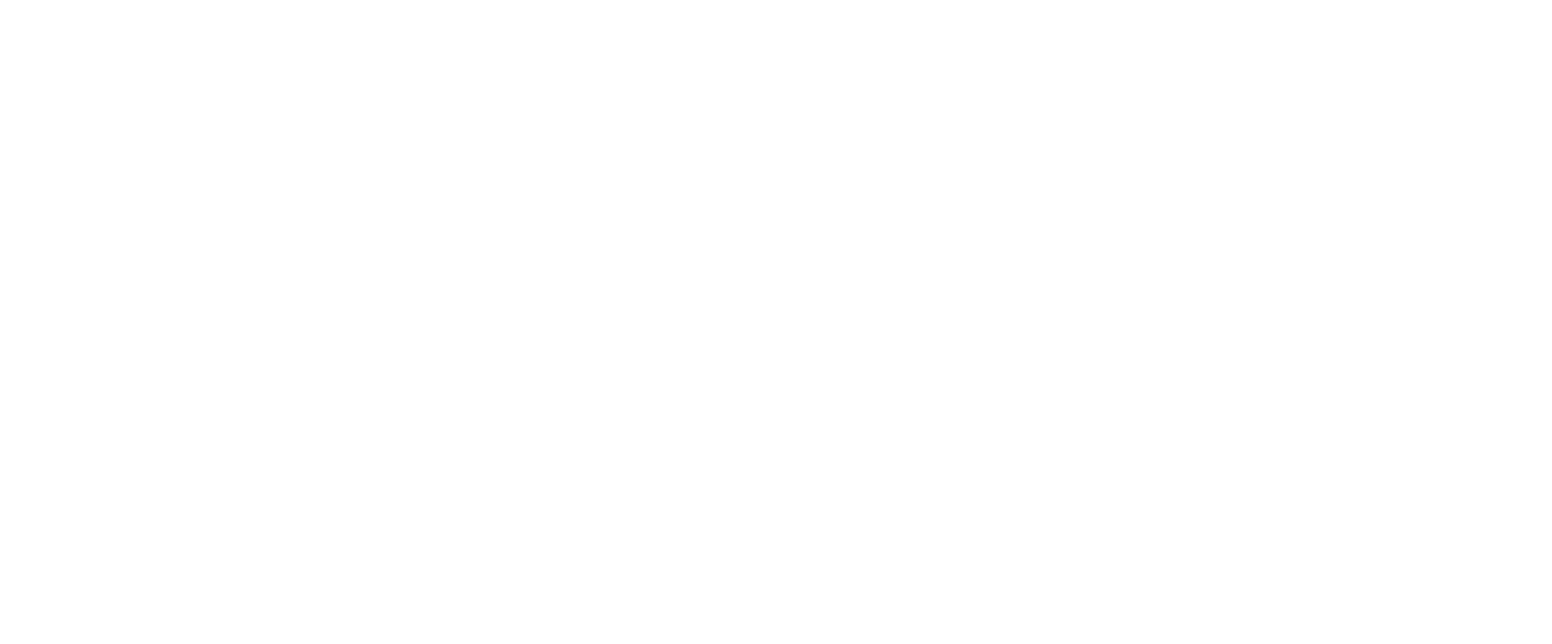
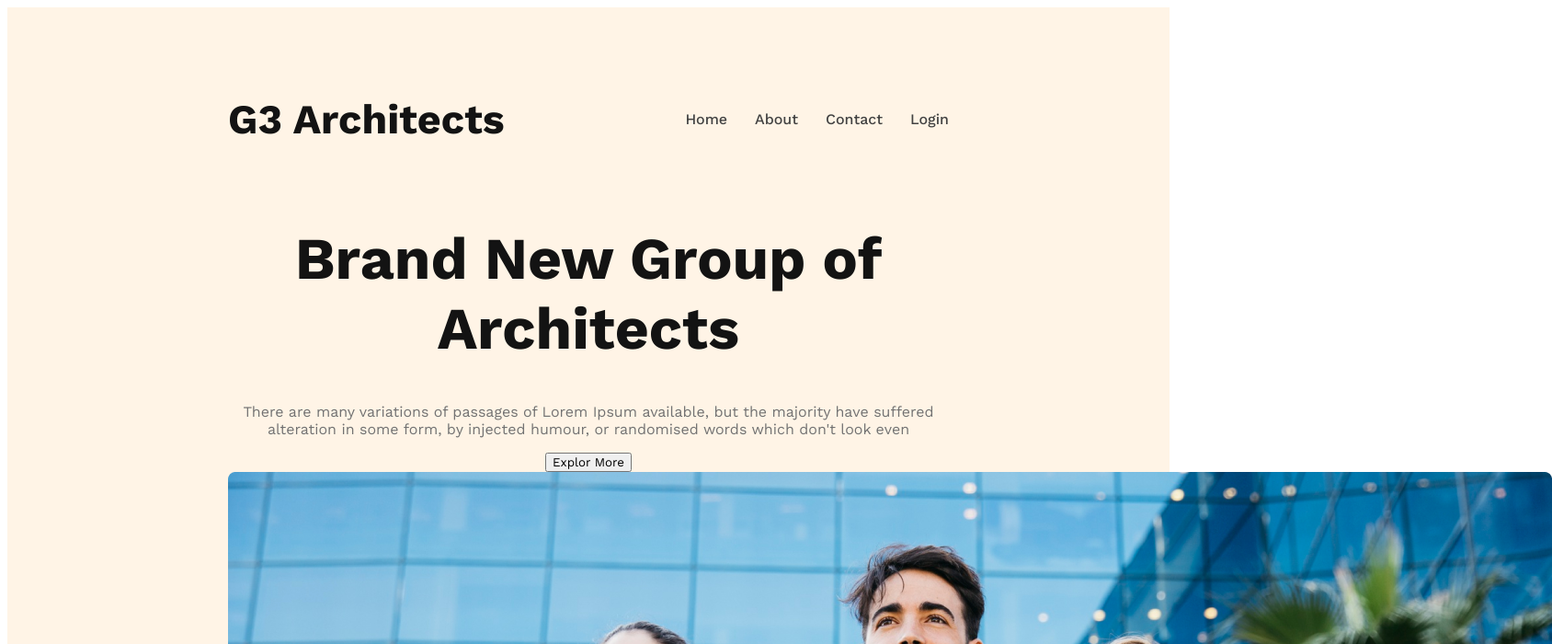
Before and after one commit to kamrul-CSE-official/G3-Architects, a plain HTML site: page index.html in a window 1280 px wide. Shown: the top 700 px of the page at 92% size, 1688 px wide, since content can reach past the window. Drawn offline with nearby package versions, Linux system fonts and the light colour scheme.

Commit message:
Banner content added

```diff
--- a/index.html
+++ b/index.html
@@ -5,12 +5,32 @@
     <meta charset="UTF-8">
     <meta name="viewport" content="width=device-width, initial-scale=1.0">
     <title>Architects G-3</title>
+    <!-- CSS -->
     <link rel="stylesheet" href="style.css">
 </head>
 
 <body>
     <header>
-
+        <nav>
+            <h3 class="nav-title">G3 Architects</h3>
+            <ul>
+                <li><a href="">Home</a></li>
+                <li><a href="">About</a></li>
+                <li><a href="">Contact</a></li>
+                <li><a href="">Login</a></li>
+            </ul>
+        </nav>
+        <div class="banner">
+            <div class="banner-content">
+                <h1 class="banner-title">Brand New Group of Architects</h1>
+                <p class="banner-bescription">There are many variations of passages of Lorem Ipsum available, but the
+                    majority have suffered alteration in some form, by injected humour, or randomised words which don't
+                    look
+                    even</p>
+                <button class="btn-primary">Explor More</button>
+            </div>
+            <img src="./images/banner.png" alt="banner">
+        </div>
     </header>
 
 </body>
--- a/style.css
+++ b/style.css
@@ -0,0 +1,63 @@
+/* Work sans font from google fonts */
+@import url('https://fonts.googleapis.com/css2?family=Work+Sans:wght@400;500;600;700;800&display=swap');
+
+/* Shared styles */
+
+* {
+    font-family: 'Work Sans', sans-serif;
+}
+
+.btn-primary {}
+
+/* header style */
+header {
+    background: rgba(255, 144, 14, 0.10);
+    padding: 50px 240px;
+}
+
+nav {
+    display: flex;
+    justify-content: space-between;
+    align-items: center;
+}
+
+.nav-title {
+    font-size: 2.8rem;
+    font-weight: 700;
+    color: #131313;
+
+}
+
+nav>ul {
+    display: flex;
+}
+
+nav li {
+    list-style: none;
+    margin-left: 30px;
+    font-weight: 500;
+    font-size: 1rem;
+}
+
+nav li a {
+    text-decoration: none;
+    color: #424242;
+
+}
+
+/* banner styles */
+.banner-content {
+    max-width: 800px;
+    text-align: center;
+    margin: 0 auto;
+}
+
+.banner-title {
+    font-size: 4rem;
+    font-weight: 700;
+    color: #131313;
+}
+
+.banner-bescription {
+    color: #727272;
+}
```
